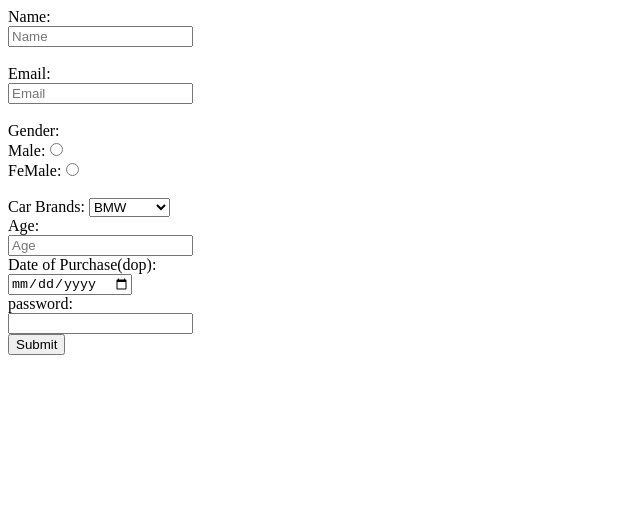
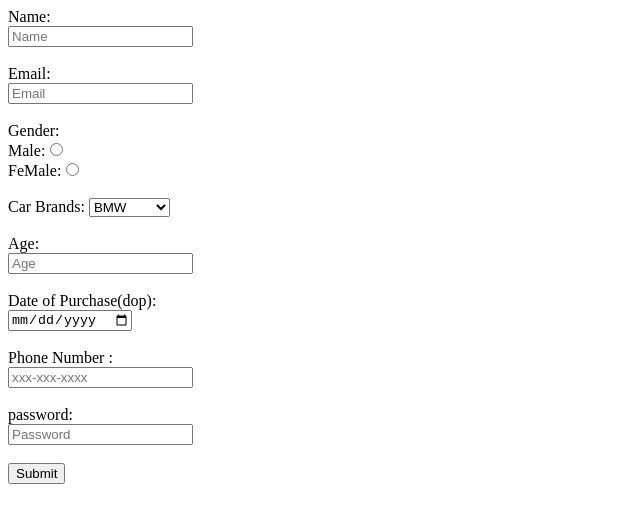
Before and after one commit to acciojob/signup-form-car-saikumarchittaluri, a website: page main.html in a window 1280 px wide. Shown: the whole page, without its empty margins (0-640 px from the left). Drawn offline with Linux system fonts and the light colour scheme.

Commit message:
created a submission

```diff
--- a/main.html
+++ b/main.html
@@ -32,23 +32,32 @@
             <option value="Asus">Audi</option>
             <option value="HP">Mercedez</option>
         </select>
-       </div>
+    </div>
+		<br>
 	 <div>
         <lable for="carage">Age:</lable><br/>
         <input type="text" name="Age"  id="carage"placeholder="Age" required >
     </div>
+		<br>
 	<div>
 		<lable for="dop">Date of Purchase(dop):</lable><br/>
         <input type="date" id="dop" required><br/>
 	</div>
+		<br>
+	<div>
+		<label for="tel">Phone Number :</label><br>
+		<input type="tel" id="tel" placeholder="xxx-xxx-xxxx">
+	</div>
+		<br>
 	<div>
         <lable for="password">password:</lable><br/>
-        <input type="password" name="password" id="password" required><br/>
-       </div>
+        <input type="password" name="password" id="password" placeholder="Password" ><br/>
+    </div>
+		<br>
 	<div>
 		 <button type="submit" id="submit button">Submit</button>
-
-       </div>
+    </div>
+		<br>
 	</form>
     <script type="text/javascript" src="./script.js">
 </script>
```
